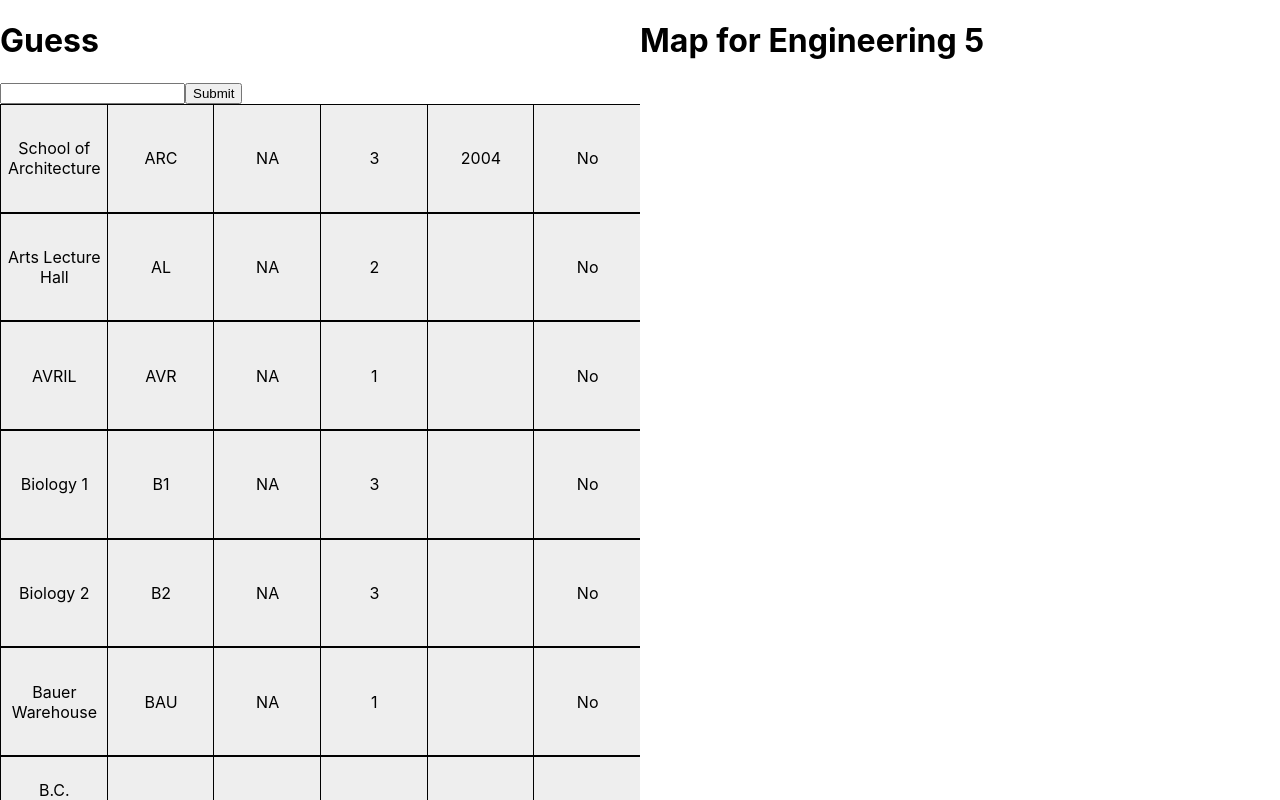
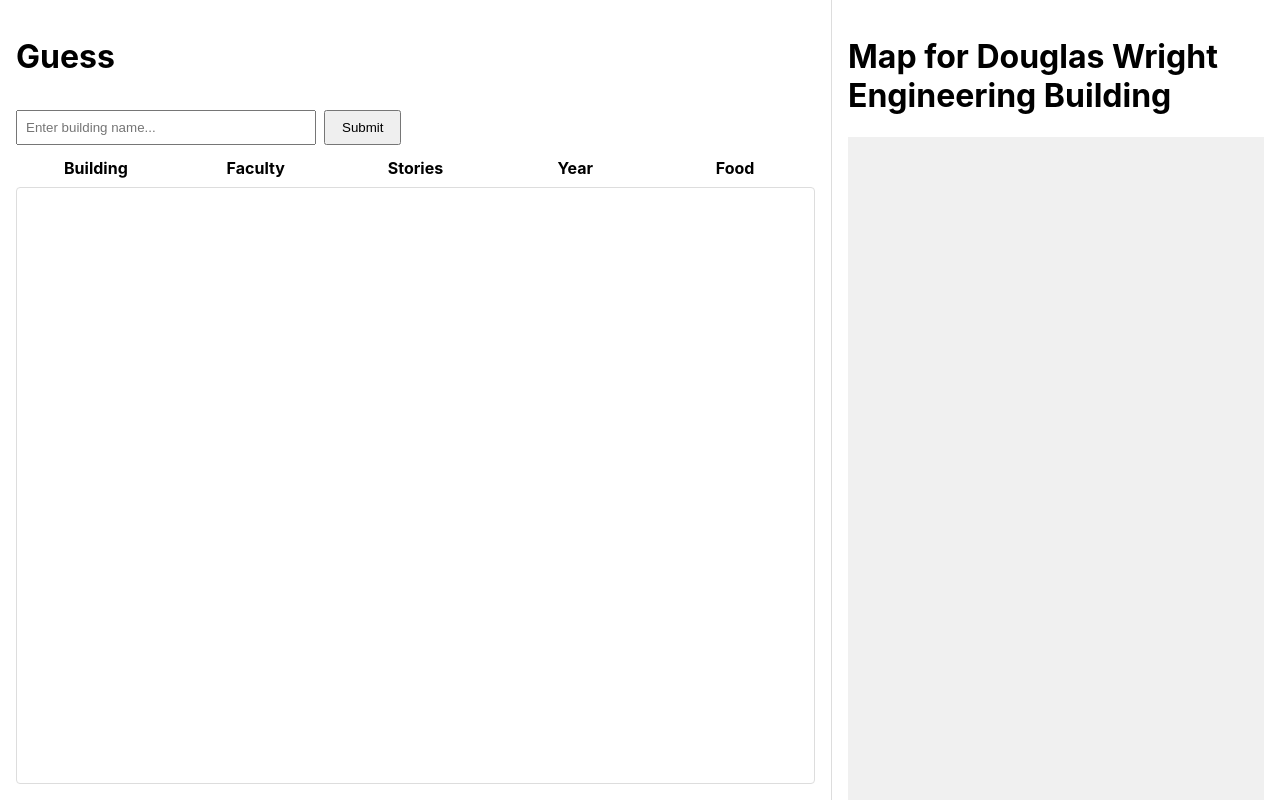
Before and after one commit to jgordon314/waterloodle, a React (Create React App) app in the folder waterloodle/: page / in a window 1280 px wide. Both pictures are taken after a click on the button "Play Daily". Shown: the top 800 px of the page. Built offline with nearby package versions, Linux system fonts and the light colour scheme.

Commit message:
created guessing

```diff
--- a/waterloodle/src/App.js
+++ b/waterloodle/src/App.js
@@ -12,7 +12,7 @@ function App() {
   };
 
   return (
-    <div className="app">
+    <div className="app" style={{height:"100vh"}}>
       {!gameStarted ? (
         <GameStartScreen onStartGame={onStartGame} />
       ) : (
--- a/waterloodle/src/guessRow.js
+++ b/waterloodle/src/guessRow.js
@@ -4,8 +4,7 @@ import { Building } from "./Model/Building";
 
 export default function GuessRow({ building }) {
     const fields = [
-        building.name,
-        building.acronym,
+        building.name + " (" + building.acronym + ")",
         building.faculty,
         building.numFloors,
         building.builtYear,
@@ -25,9 +24,11 @@ export default function GuessRow({ building }) {
 
 const rowStyle = {
     display: "grid",
-    gridTemplateColumns: "repeat(6, 1fr)",
+    gridTemplateColumns: "repeat(5, 1fr)",
     gap: "0px",
-    width: "100%",
+    width: "99%",
+    margin: "1px",
+    alignItems: "center",
 };
 
 const cellContentStyle = {
@@ -39,7 +40,7 @@ const cellContentStyle = {
     display: "flex",
     alignItems: "center",
     justifyContent: "center",
-    padding: "0.25rem",
+    padding: "0rem",
     textAlign: "center",
     overflow: "hidden",
     wordBreak: "break-word",
--- a/waterloodle/src/main.js
+++ b/waterloodle/src/main.js
@@ -1,3 +1,4 @@
+import { useState } from 'react';
 import { Group, Panel, PanelResizeHandle } from "react-resizable-panels";
 import GuessRow from "./guessRow";
 import buildingData from './data/buildings.json';
@@ -10,38 +11,104 @@ function seededRandomGenerator(seed) {
 function MainScreen({ useDaily }) {
     const now = new Date();
     let buildingNum = 0;
+    const [guesses, setGuesses] = useState([]);
     if (useDaily) {
-        buildingNum = Math.floor(seededRandomGenerator((now.getDate()+5) * 900001 + now.getMonth() * 900001 + 900001*now.getFullYear()) * buildingData.length);
+        // simplified seed – adjust as needed
+        const seed = (now.getDate() + now.getMonth() * 31 + now.getFullYear() * 366 + 5) * 1000;
+        buildingNum = Math.floor(seededRandomGenerator(seed) * buildingData.length);
     } else {
         buildingNum = Math.floor(Math.random() * buildingData.length);
     }
 
     const building = buildingData[buildingNum];
 
-    const handleSubmit = (event) => {}
+    const handleSubmit = (e) => {
+        e.preventDefault();
+        for (const b of buildingData) {
+            if (b.name.toLowerCase() === e.target[0].value.toLowerCase() || b.acronym.toLowerCase() === e.target[0].value.toLowerCase()) {
+                if (!guesses.some(g => g.name === b.name)) {
+                    setGuesses([b, ...guesses]);
+                }
+                break;
+            }
+        }
+    };
+
     return (
-        <Group direction="horizontal">
-            <Panel defaultSize={50}>
-                <h1>Guess</h1>
+        <Group
+            direction="vertical"
+            style={{ height: '100vh', overflow: 'hidden' }}
+        >
+            <Panel defaultSize={65} minSize={30} >
+                <div style={{
+                    height: '100%',
+                    display: 'flex',
+                    flexDirection: 'column',
+                    padding: '16px',
+                    boxSizing: 'border-box',
+                    borderRight: '1px solid #ddd',
+                }}>
+                    <h1>Guess</h1>
 
-                <form onSubmit={handleSubmit}>
-                    <input></input>
-                    <button type="submit">Submit</button>
-                </form>
-                <Group direction="vertical">
+                    <form onSubmit={handleSubmit} style={{ margin: '12px 0' }}>
+                        <input
+                            type="text"
+                            placeholder="Enter building name..."
+                            style={{ padding: '8px', width: '280px' }}
+                        />
+                        <button type="submit" style={{ padding: '8px 16px', marginLeft: '8px' }}>
+                            Submit
+                        </button>
+                    </form>
+<table style={{
+                            width: '100%',
+                            borderCollapse: 'collapse',
+                            tableLayout: 'fixed',      // helps prevent horizontal overflow
+                        }}>
+                            <thead>
+                                <tr>
+                                    <th>Building</th>
+                                    <th>Faculty</th>
+                                    <th>Stories</th>
+                                    <th>Year</th>
+                                    <th>Food</th>
+                                </tr>
+                            </thead>
+                        </table>
 
-                    <Panel defaultSize={50 }>
-                        {buildingData.map((building) => (
-                            <GuessRow key={building.name} building={building} />
-                        ))}
-                    </Panel>
+                    <div style={{
+                        flex: 1,
+                        overflowY: 'auto',     // only vertical scroll
+                        overflowX: 'hidden',   // ← prevents horizontal scrollbar
+                        border: '1px solid #ddd',
+                        borderRadius: '4px',
+                        marginTop: '8px',
+                    }}>
+                                {guesses.map((b) => (
+                                    <GuessRow key={b.name} building={b} />
+                                ))}
+                    </div>
+                </div>
+            </Panel>
 
 
-                </Group>
-            </Panel>
-
-            <Panel defaultSize={50}>
-                <h1>Map for {building.name}</h1>
+            <Panel defaultSize={35} minSize={20}>
+                <div style={{
+                    height: '100%',
+                    padding: '16px',
+                    boxSizing: 'border-box',
+                }}>
+                    <h1>Map for {building.name}</h1>
+                    {/* Your map component / image / leaflet / etc goes here */}
+                    <div style={{
+                        height: 'calc(100% - 40px)',
+                        background: '#f0f0f0',
+                        marginTop: '12px',
+                        overflow: 'hidden'
+                    }}>
+                        {/* Map content */}
+                    </div>
+                </div>
             </Panel>
         </Group>
     );
```
